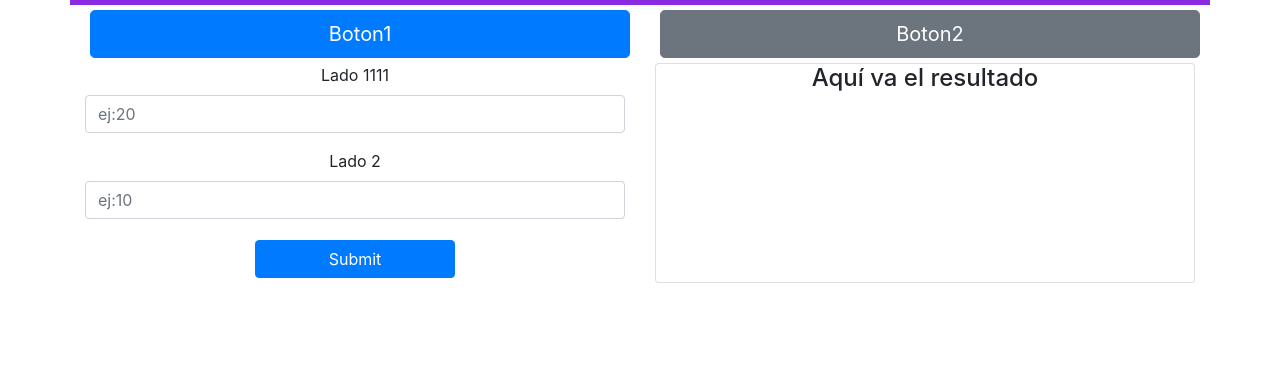
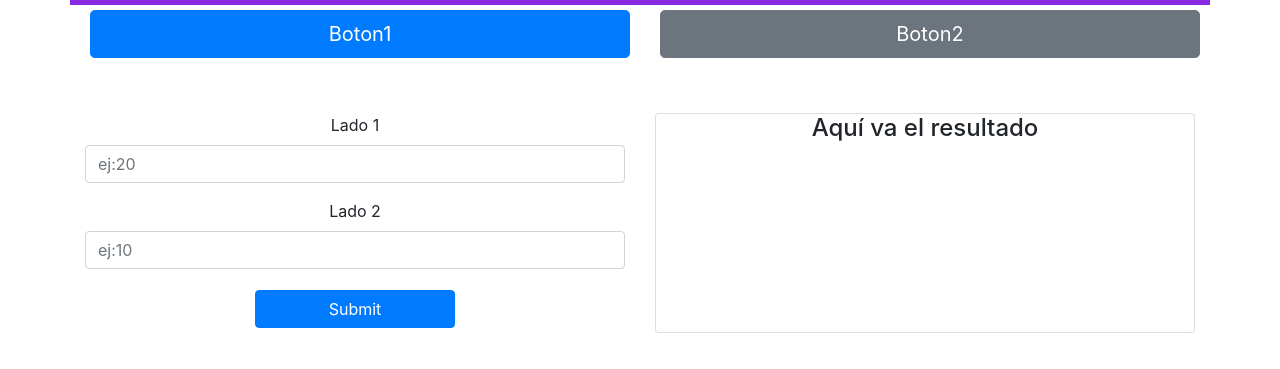
Before and after one commit to nicolas952008/javascript-test, a plain HTML site: page index.html in a window 1280 px wide. Shown: the part 57-426 px from the top of the page. Drawn offline with nearby package versions, Linux system fonts and the light colour scheme.

Commit message:
Margin 200px

```diff
--- a/index.html
+++ b/index.html
@@ -26,12 +26,12 @@
         </div>
     </div>
 
-    <div class="row text-center">
+    <div class="row text-center cus-row">
         <div class="col text-center">
             <div class="row text-center">
                 <div class="col">
                     <div class="form-group text-center">
-                        <label for="lado1">Lado 1111</label>
+                        <label for="lado1">Lado 1</label>
                         <input type="number" class="form-control" id="lado1" placeholder="ej:20">
                     </div>
                 </div>
--- a/styles.css
+++ b/styles.css
@@ -12,6 +12,10 @@
     min-height: 50px;
     background-color: blueviolet;
     /*animation: rotation 4s infinite linear;*/
+}
+
+.row.text-center.cus-row{
+    margin-top: 50px;
 }
 .btn{
     min-width: 200px;
```
